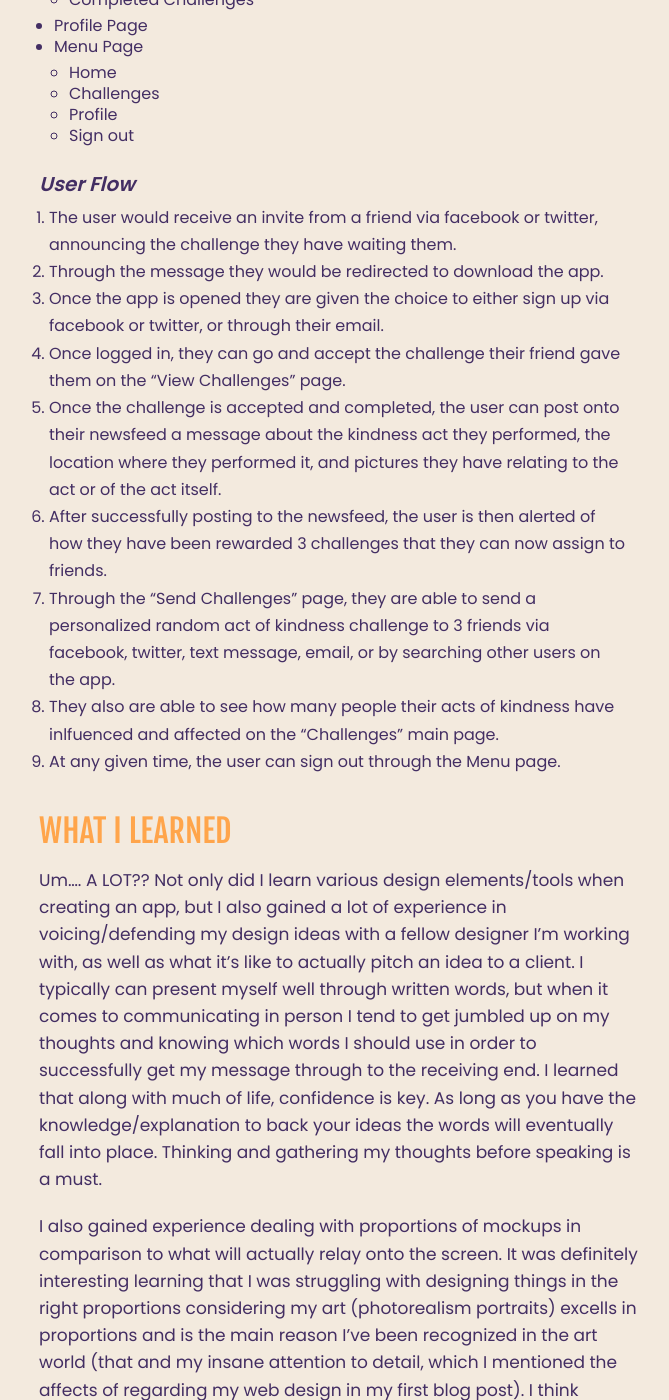
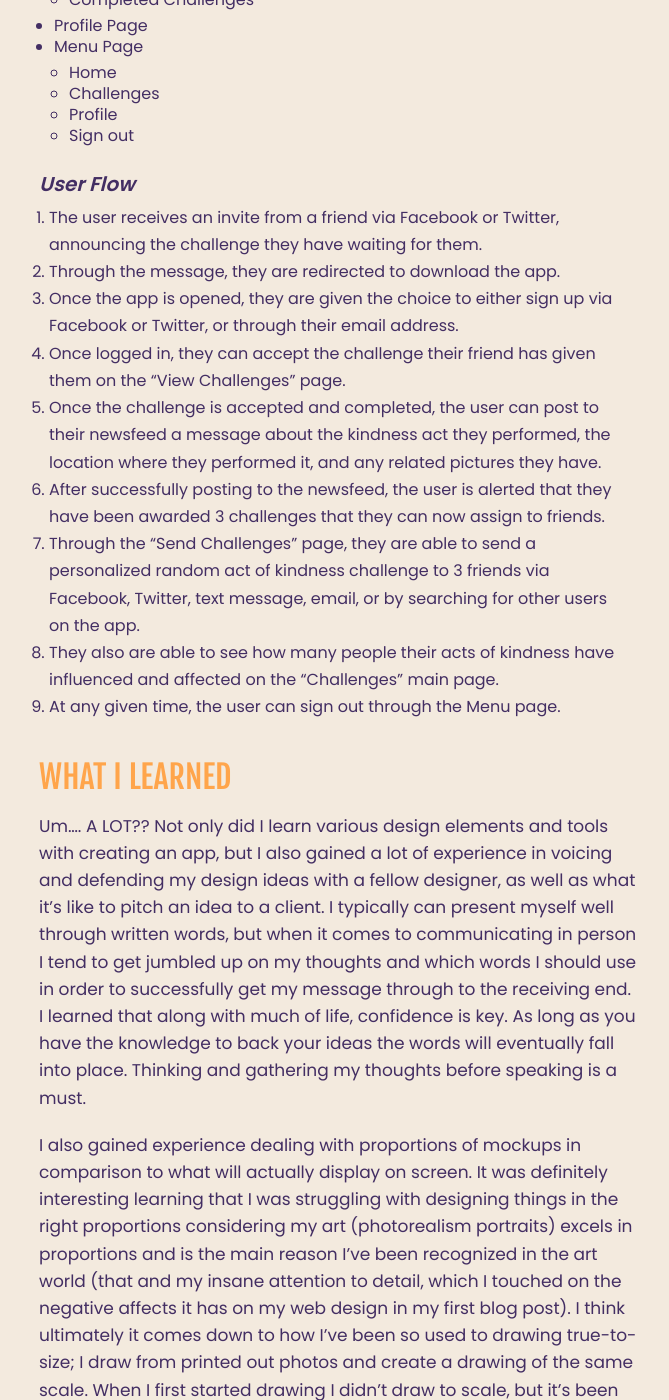
Before and after one commit to staceyatx/staceyatx-github.io, a Jekyll site: the page built from _posts/2015-10-12-mobile-app-design.md, in a window 1280 px wide and 1400 px high, scrolled down 1333 px. Shown: the whole window, without its empty margins (301-970 px from the left). Built offline with Jekyll 4.4.1, drawn with Linux system fonts in a browser that asks for light colours; nearby versions of some CDN libraries; some of the changed text lies outside the part shown.

Commit message:
Started blog edits, connected About link to about section

```diff
--- a/_includes/header.html
+++ b/_includes/header.html
@@ -17,7 +17,7 @@
           <a class="page-link" href="{{ page.url | prepend: site.baseurl }}">{{ page.title }}</a>
           {% endif %}
         {% endfor %}
-          <a href="#contact">About</a>
+          <a href="{{ site.baseurl }}/index.html/#about">About</a>
       </div>
     </nav>
 
--- a/_posts/2015-10-12-mobile-app-design.md
+++ b/_posts/2015-10-12-mobile-app-design.md
@@ -4,15 +4,15 @@ title:  "Mobile App Design"
 categories: jekyll update
 ---
 
-This past weekend we were given the opportunity to design an app of an organization or idea created by one of the design alumni.
+This past weekend we were given the opportunity to design a mobile application for an organization or of an idea that created by one of the design alumni.
 
-Not only was it our first experience (at least for me, others may have designed apps before) designing on a mobile app platform, but it was also our first time getting to create with another designer in the class, being that we were put into teams for the assignment.
+Not only was it our first experience (at least for me, others may have designed apps before) designing on a mobile app platform, but it was also our first time creating as part of a team with another designer in our class.
 
 ##The Idea
-Our alumni, Carissa, came up with the idea of "The Kindness Project", an organization dedicated to improving the world around us and reuniting humanity through daily acts of kindness. She wanted was a social media based platform that was geared around the idea of being able to "challenge" others into performing random acts of kindness.
+Our alumna, Carissa, came up with the idea of "The Kindness Project", an organization dedicated to improving the world around us and reuniting humanity through daily acts of kindness. She wanted was a social media-based platform that was centered around the idea of being able to "challenge" others into performing random acts of kindness.
 
 ##The Design
-Being that she was extremely open to how we would approach achieving such an app, the limitless possiblities had both it's perks and it's set backs. Having more structure to go off of would have narrowed down our focus into specifically what the client wanted done, utlimately saving a lot of time. However, having such a broad platform allowed us to be creative with project and implement a lot of our own personal ideas of what would make this app viable/useful. What we decided on in the end was an app geared around sending, accepting, and sharing "challenges" that prompted others to go out and commit certain random acts of kindness. The following is a summary of what we created:
+Carissa was extremely open to how we would approach achieving such an app, which had both its perks and its set backs. Having more structure would have narrowed down our focus to what the client wanted done specifically, ultimately saving a lot of time. However, having such a broad platform allowed us to be creative with the project and implement a lot of our own personal ideas of what would make this app viable and useful. In the end, we decided on an app geared towards sending, accepting, and sharing “challenges” that prompt others to go out and commit certain random acts of kindness. The following is a summary of our design:
 
 ###Main Pages
 * New Member Sign Up/Current Member Log In Page
@@ -29,19 +29,27 @@ Being that she was extremely open to how we would approach achieving such an app
    * Sign out
 
 ###User Flow
-1. The user would receive an invite from a friend via facebook or twitter, announcing the challenge they have waiting them.
-2. Through the message they would be redirected to download the app.
-3. Once the app is opened they are given the choice to either sign up via facebook or twitter, or through their email.
-4. Once logged in, they can go and accept the challenge their friend gave them on the "View Challenges" page.
-5. Once the challenge is accepted and completed, the user can post onto their newsfeed a message about the kindness act they performed, the location where they performed it, and pictures they have relating to the act or of the act itself.
-6. After successfully posting to the newsfeed, the user is then alerted of how they have been rewarded 3 challenges that they can now assign to friends.
-7. Through the "Send Challenges" page, they are able to send a personalized random act of kindness challenge to 3 friends via facebook, twitter, text message, email, or by searching other users on the app.
-8. They also are able to see how many people their acts of kindness have inlfuenced and affected on the "Challenges" main page.
+1. The user receives an invite from a friend via Facebook or Twitter, announcing the challenge they have waiting for them.
+2. Through the message, they are redirected to download the app.
+3. Once the app is opened, they are given the choice to either sign up via Facebook
+or Twitter, or through their email address.
+4. Once logged in, they can accept the challenge their friend has given them on the
+“View Challenges” page.
+5. Once the challenge is accepted and completed, the user can post to their newsfeed
+a message about the kindness act they performed, the location where they
+performed it, and any related pictures they have.
+6. After successfully posting to the newsfeed, the user is alerted that they have been
+awarded 3 challenges that they can now assign to friends.
+7. Through the “Send Challenges” page, they are able to send a personalized random
+act of kindness challenge to 3 friends via Facebook, Twitter, text message, email,
+or by searching for other users on the app.
+8. They also are able to see how many people their acts of kindness have influenced
+and affected on the “Challenges” main page.
 9. At any given time, the user can sign out through the Menu page.
 
 ##What I Learned
-Um.... A LOT?? Not only did I learn various design elements/tools when creating an app, but I also gained a lot of experience in voicing/defending my design ideas with a fellow designer I'm working with, as well as what it's like to actually pitch an idea to a client. I typically can present myself well through written words, but when it comes to communicating in person I tend to get jumbled up on my thoughts and knowing which words I should use in order to successfully get my message through to the receiving end. I learned that along with much of life, confidence is key. As long as you have the knowledge/explanation to back your ideas the words will eventually fall into place. Thinking and gathering my thoughts before speaking is a must.
+Um.... A LOT?? Not only did I learn various design elements and tools with creating an app, but I also gained a lot of experience in voicing and defending my design ideas with a fellow designer, as well as what it's like to pitch an idea to a client. I typically can present myself well through written words, but when it comes to communicating in person I tend to get jumbled up on my thoughts and which words I should use in order to successfully get my message through to the receiving end. I learned that along with much of life, confidence is key. As long as you have the knowledge to back your ideas the words will eventually fall into place. Thinking and gathering my thoughts before speaking is a must.
 
-I also gained experience dealing with proportions of mockups in comparison to what will actually relay onto the screen. It was definitely interesting learning that I was struggling with designing things in the right proportions considering my art (photorealism portraits) excells in proportions and is the main reason I've been recognized in the art world (that and my insane attention to detail, which I mentioned the affects of regarding my web design in my first blog post). I think ultimately it comes down to how I've been so used to drawing true-to-size; I draw from printed out photos and create a drawing of the same scale. When I first started drawing I didn't draw to scale, but it's been so long since I've practiced working that way that I realized I've somewhat lost touch with the ability to see and then recreate at any size. Having the ability to zoom in and out on a computer screen is definitely a perk, but its something I need to be mindful about in making sure I don't make things too large.
+I also gained experience dealing with proportions of mockups in comparison to what will actually display on screen. It was definitely interesting learning that I was struggling with designing things in the right proportions considering my art (photorealism portraits) excels in proportions and is the main reason I've been recognized in the art world (that and my insane attention to detail, which I touched on the negative affects it has on my web design in my first blog post). I think ultimately it comes down to how I've been so used to drawing true-to-size; I draw from printed out photos and create a drawing of the same scale. When I first started drawing I didn't draw to scale, but it's been so long since I've practiced working that way that I realized I've somewhat lost touch with the ability to see and then recreate at any size. Having the ability to zoom in and out on a computer screen is definitely a perk, but its something I need to be mindful about to ensure I don't make things too large.
 
-Lastly, I just want it noted that I am amazed by how much I am learning while in this course. Going into this I had no idea I would be capable of thinking/creating such a wide range of designs and then having the ability to actually implement them across so many different mediums. I knew that the curriculum built on eachother each week, but the flow of everything has surprisingly been presented in a way that has been easily understandable for me. Coming from absolutely no background in web design, I'm pretty proud of where I am thus far. Granted I know I still have a long way to go, but I'm excited for this new journey and all of the opportunities that will come with it.
+Lastly, I just wanted to note that I am amazed by how much I am learning while in this course. Going into this I had no idea I would be capable of thinking/creating such a wide range of designs and then having the ability to actually implement them across so many different mediums. I knew that the curriculum built on each other each week, but the flow of everything has surprisingly been presented in a way that I've understood easily. Coming from absolutely no background in web design, I'm pretty proud of where I am thus far. Granted I know I still have a long way to go, but I'm excited for this new journey and all of the opportunities that will come with it.
--- a/projects/kindness.html
+++ b/projects/kindness.html
@@ -46,7 +46,7 @@ permalink: /projects/kindness/
   </article>
   <article class="kindness-challenges">
   <h3>Challenges</h3>
-    <p> A challenge I faced with this project was during the creation of our user personas. Considering the organization wasn't real, it was difficult for me designate a target audience and figure out their possible characteristics, especially since our alumna didn't know what direction she wanted it to go in. After discussing it with my partner and instructor, we decided to aim towards the 16 to 30 age bracket because we felt they would would be more likely to use the app and find it beneficial.</p>
+    <p> A challenge I faced with this project was during the creation of our user personas. Considering the organization wasn't real, it was difficult for me to designate a target audience and figure out their possible characteristics, especially since our alumna didn't know what direction she wanted it to go in. After discussing it with my partner and instructor, we decided to aim towards the 16 to 30 age bracket because we felt they would would be more likely to use the app and find it beneficial.</p>
     <p>The biggest challenge I faced was working with a partner on this project. I've worked in groups for the majority of my education and career, but this was the first time I was faced with having to voice my opinions and articulate my thoughts to someone with a strong vision and that has much more experience than me. It was extremely intimidating at first, but through trial and error I was able to figure out the best way to approach issues that would be most suited for his personality. Ultimately I am VERY thankful to have experienced this because it allowed me to gain more knowledge on how to handle certain situations when collaborating with other designers, and it also provided me the realization that I actually know a lot more about UI design than I thought.</p>
   </article>
   <article class="kindness-prototype">
```
Also changed, not shown: index.html (+3 -15 lines).
